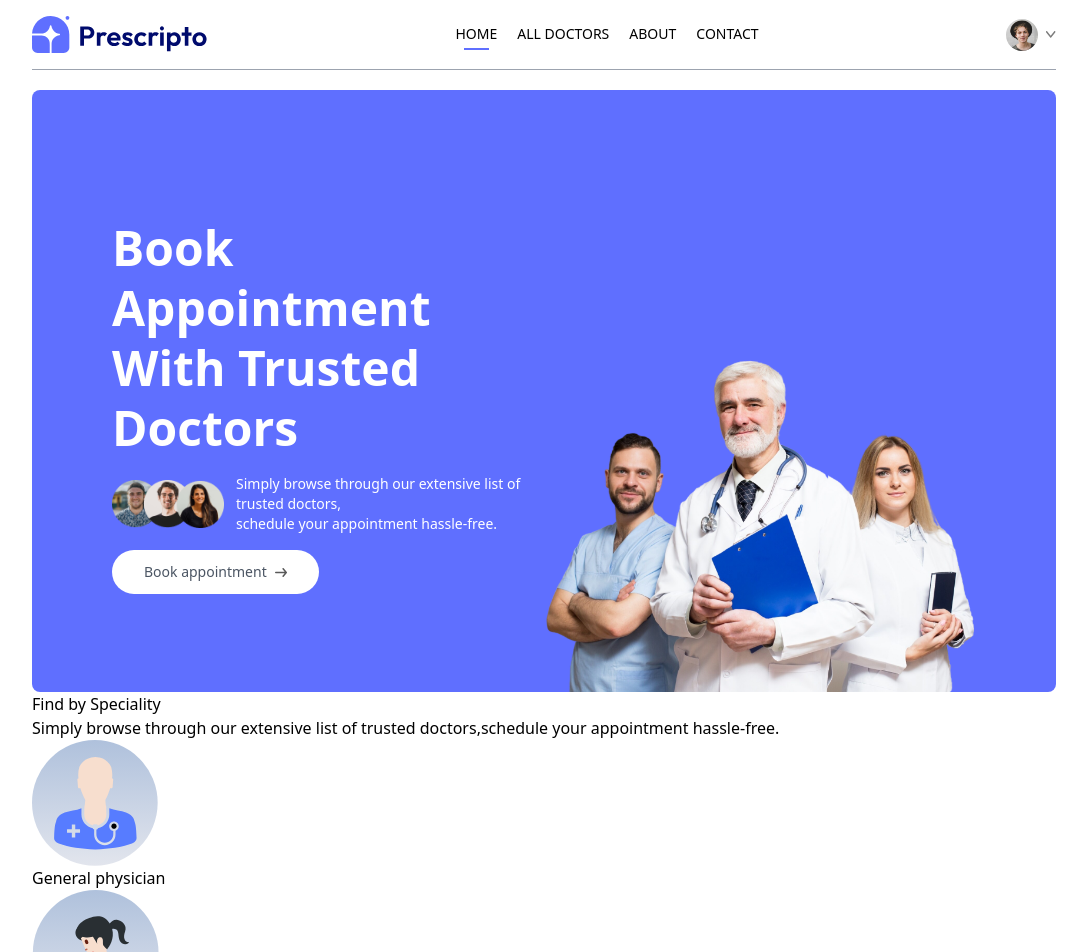
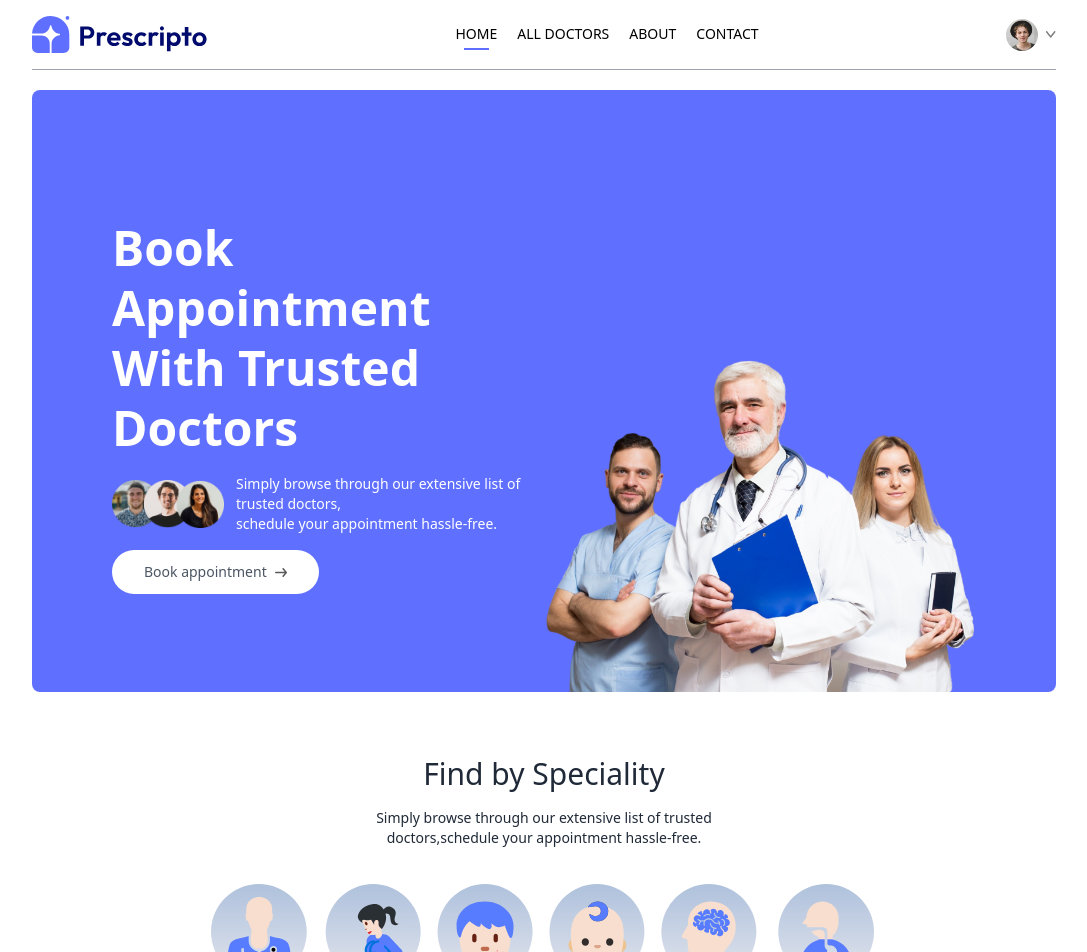
Before and after one commit to leslieyjkim/Prescripto, a React app in the folder frontend/: page / in a window 1280 px wide. Shown: the top 952 px of the page, without its empty margins (96-1183 px from the left). Built offline with nearby package versions, Linux system fonts and the light colour scheme; the HTML template or start-up script is replaced by a standard one.

Commit message:
Feature SpecialityMenu (2) Button functionality

```diff
--- a/frontend/src/components/SpecialityMenu.jsx
+++ b/frontend/src/components/SpecialityMenu.jsx
@@ -4,13 +4,13 @@
 
 const SpecialityMenu = () => {
   return (
-    <div id='speciality'>
-      <h1>Find by Speciality</h1>
-      <p>Simply browse through our extensive list of trusted doctors,schedule your appointment hassle-free.</p>
-      <div>
+    <div className='flex flex-col items-center gap-4 py-16 text-gray-800' id='speciality'>
+      <h1 className='text-3xl font-medium'>Find by Speciality</h1>
+      <p className='sm:w-1/3 text-center text-sm'>Simply browse through our extensive list of trusted doctors,schedule your appointment hassle-free.</p>
+      <div className='flex sm:justify-center gap-4 pt-5 w-full overflow-scroll'>
         {specialityData.map((item, index)=>(
-            <Link key={index} to={`/doctors/${item.speciality}`}>
-                <img src={item.image} alt=""/>
+            <Link onClick={()=>scrollTo(0,0)} className='flex flex-col items-center text-xs cursor-pointer flex-shrink-0 hover:translate-y-[-10px] transition-all duration-500' key={index} to={`/doctors/${item.speciality}`}>
+                <img className='w-16 sm:w-24 mb-2' src={item.image} alt=""/>
                 <p>{item.speciality}</p>
             </Link>
         ))}
--- a/frontend/src/index.css
+++ b/frontend/src/index.css
@@ -6,3 +6,7 @@
     @apply block
 }
 /* //this makes 'blue- underline' on the page I clicked(it turns to 'class="active" once it's clicked) in the navBar menus */
+
+::-webkit-scrollbar{
+    @apply hidden
+}
```
